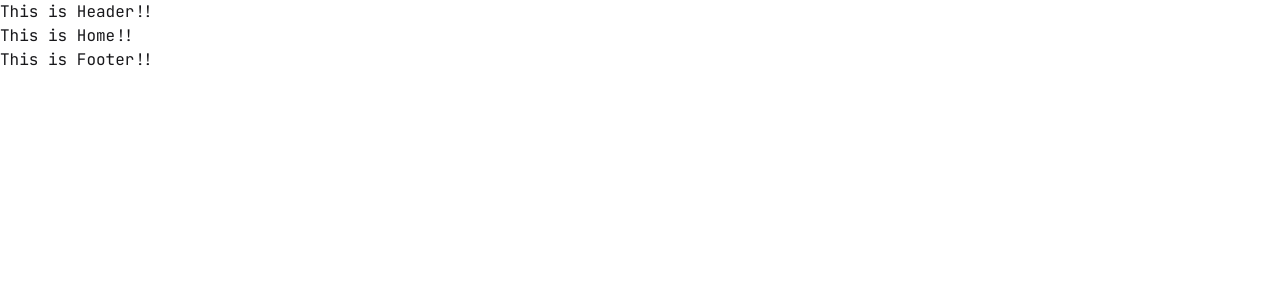
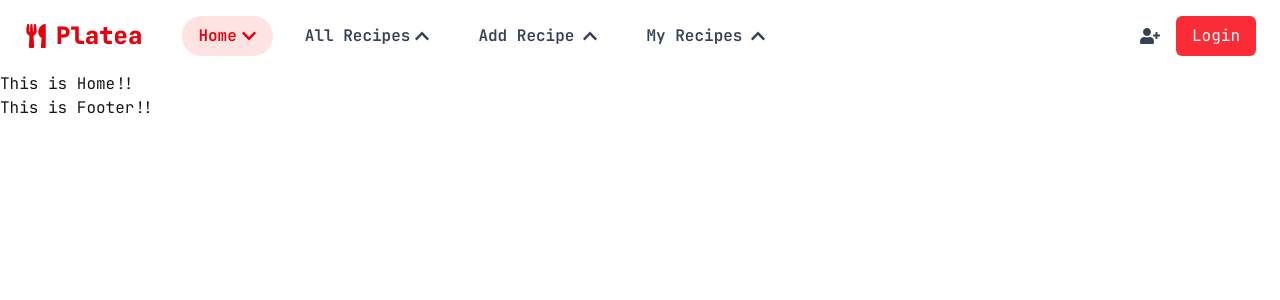
Before and after one commit to for-Sifad99/Coocsy, a React (Vite) app: page / in a window 1280 px wide. Shown: the top 300 px of the page. Built offline with nearby package versions, Linux system fonts and the light colour scheme.

Commit message:
simple navbar add.

```diff
--- a/src/components/Header/Header.jsx
+++ b/src/components/Header/Header.jsx
@@ -1,12 +1,164 @@
-import React from 'react';
+import { NavLink, useLocation } from "react-router";
+import { FaUtensils, FaUserPlus, FaBars, FaTimes, FaChevronUp, FaChevronDown } from "react-icons/fa";
+import { useState, useEffect } from "react";
 
 const Header = () => {
+    const [isOpen, setIsOpen] = useState(false);
+    const location = useLocation();
+
+    // Close menu on route change
+    useEffect(() => {
+        setIsOpen(false);
+    }, [location.pathname]);
+
+    // Close menu on resize
+    useEffect(() => {
+        const handleResize = () => {
+            if (window.innerWidth >= 768) {
+                setIsOpen(false);
+            }
+        };
+        window.addEventListener("resize", handleResize);
+        return () => window.removeEventListener("resize", handleResize);
+    }, []);
+
+    const navLinkStyle = ({ isActive }) =>
+        `font-semibold px-4 py-2 rounded-full transition-all duration-200 text-sm md:text-base
+        ${isActive ? "bg-red-100 text-red-600" : "text-gray-700 hover:bg-red-50 hover:text-red-600"}`;
+
+    const navLinks = (
+        <>
+            <NavLink to="/" className={navLinkStyle}>
+                {({ isActive }) => (
+                    <span className="flex items-center gap-1">
+                        Home
+                        <span className="hidden md:inline">
+                            {isActive ? <FaChevronDown /> : <FaChevronUp />}
+                        </span>
+                    </span>
+                )}
+            </NavLink>
+            <NavLink to="/all-recipes" className={navLinkStyle}>
+                {({ isActive }) => (
+                    <span className="flex items-center gap-1">
+                        All Recipes
+                        <span className="hidden md:inline">
+                            {isActive ? <FaChevronDown /> : <FaChevronUp />}
+                        </span>
+                    </span>
+                )}
+            </NavLink>
+            <NavLink to="/add-recipe" className={navLinkStyle}>
+                {({ isActive }) => (
+                    <span className="flex items-center gap-2">
+                        Add Recipe
+                        <span className="hidden md:inline">
+                            {isActive ? <FaChevronDown /> : <FaChevronUp />}
+                        </span>
+                    </span>
+                )}
+            </NavLink>
+            <NavLink to="/my-recipes" className={navLinkStyle}>
+                {({ isActive }) => (
+                    <span className="flex items-center gap-2">
+                        My Recipes
+                        <span className="hidden md:inline">
+                            {isActive ? <FaChevronDown /> : <FaChevronUp />}
+                        </span>
+                    </span>
+                )}
+            </NavLink>
+        </>
+    );
+
     return (
-        <>
-            <h2>
-                This is Header!!
-            </h2>
-        </>
+        <nav className="bg-white px-4 py-3 md:px-6 md:py-4">
+            <div className="flex items-center">
+                {/* Logo Left */}
+                <NavLink to="/" className="text-2xl font-bold text-red-600 flex items-center gap-2">
+                    <FaUtensils />
+                    <strong className="extra-bold">Platea</strong>
+                </NavLink>
+
+                {/* Desktop Links */}
+                <div className="hidden md:flex items-start gap-4 ml-10 mr-auto">
+                    {navLinks}
+                </div>
+
+                {/* Right Side - Desktop Buttons */}
+                <div className="hidden md:flex items-center gap-4">
+                    <NavLink to="/register">
+                        <FaUserPlus className="text-xl text-gray-700 hover:text-red-500 transition" />
+                    </NavLink>
+                    <NavLink
+                        to="/login"
+                        className="bg-red-500 text-white px-4 py-2 rounded-md hover:bg-red-600 transition"
+                    >
+                        Login
+                    </NavLink>
+                </div>
+
+                {/* Mobile Hamburger */}
+                <div className="md:hidden ml-auto">
+                    <button
+                        className="text-2xl text-gray-800"
+                        onClick={() => setIsOpen(true)}
+                    >
+                        <FaBars />
+                    </button>
+                </div>
+            </div>
+
+            {/* Backdrop Overlay */}
+            {isOpen && (
+                <div
+                    onClick={() => setIsOpen(false)}
+                    className="fixed inset-0 bg-opacity-20 z-50"
+                />
+            )}
+
+            {/* Mobile Menu */}
+            <div
+                className={`fixed top-0 right-0 h-full w-full max-full bg-white z-50 transform transition-transform duration-300
+                ${isOpen ? "translate-x-0" : "translate-x-full"}`}
+            >
+                <div className="px-6 py-3 h-full flex flex-col justify-between">
+                    <div>
+                        {/* Close Button & Logo */}
+                        <div className="flex justify-between items-center mb-6">
+                            <h2 className="text-xl font-bold text-red-600 flex items-center gap-2">
+                                <FaUtensils />
+                                <strong className="extra-bold">Platea</strong>
+                            </h2>
+                            <button
+                                className="text-2xl text-gray-700"
+                                onClick={() => setIsOpen(false)}
+                            >
+                                <FaTimes />
+                            </button>
+                        </div>
+
+                        {/* Nav Links */}
+                        <div className="flex flex-col items-center gap-2 text-center">
+                            {navLinks}
+                        </div>
+                    </div>
+
+                    {/* Bottom Buttons */}
+                    <div className="flex flex-col items-center gap-4 mb-auto mt-4">
+                        <NavLink to="/register">
+                            <FaUserPlus className="text-2xl text-gray-700 hover:text-red-500 transition" />
+                        </NavLink>
+                        <NavLink
+                            to="/login"
+                            className="bg-red-500 text-white px-4 py-2 rounded-md hover:bg-red-600 transition"
+                        >
+                            Login
+                        </NavLink>
+                    </div>
+                </div>
+            </div>
+        </nav>
     );
 };
 
--- a/src/routes/Router.jsx
+++ b/src/routes/Router.jsx
@@ -34,7 +34,7 @@ const router = createBrowserRouter([
                 </PrivetRouter>
             },
             {
-                path: '/add-recipes',
+                path: '/add-recipe',
                 element: <PrivetRouter>
                     <AddRecipes />
                 </PrivetRouter>
```
